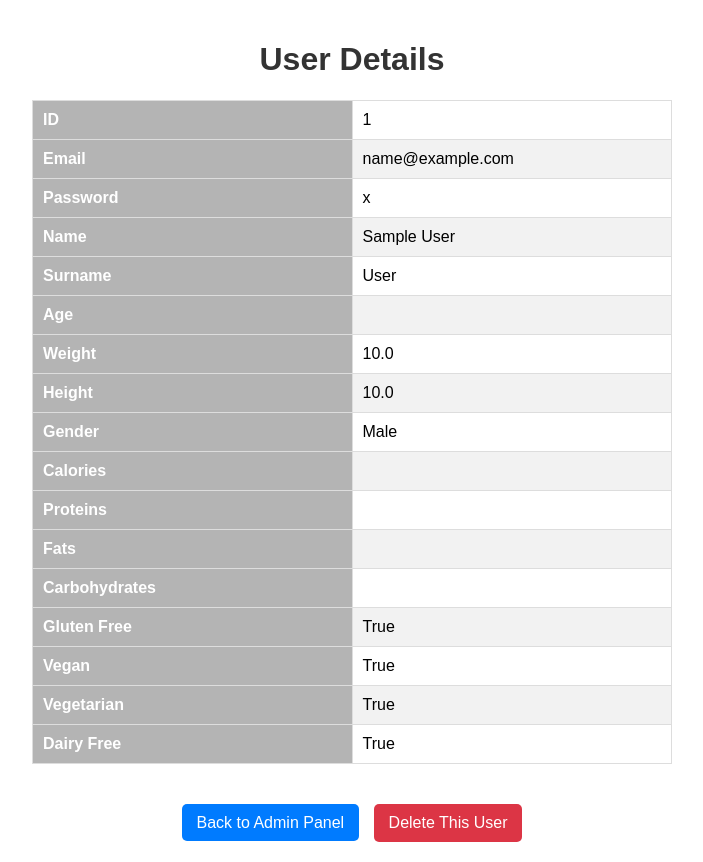
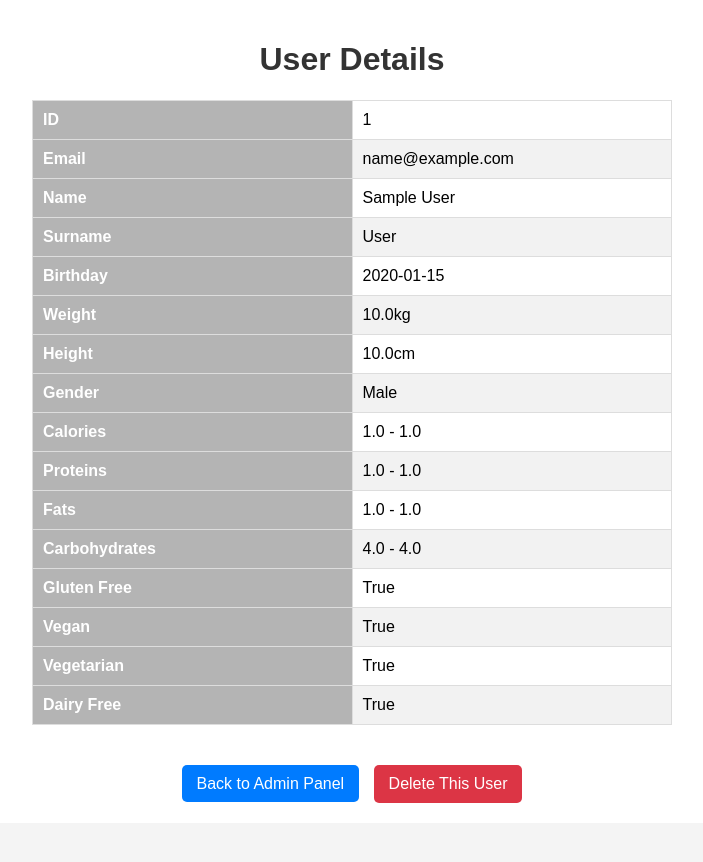
Before and after one commit to kirilsbondars/diet-app, a Flask app: page /user-details/1 in a window 1280 px wide. Shown: the whole page, without its empty margins (288-991 px from the left). After the commit the page ends 803 px from the top, so only its background shows below. Run offline with Flask 3, Linux system fonts and the light colour scheme; a user stored in the database is signed in; tables that the repository leaves empty hold one stand-in row (values such as "Sample post"); some libraries are stand-ins or nearby versions.

Commit message:
user details (admin panel) & nutrition input optional

```diff
--- a/src/templates/menu/user_details.html
+++ b/src/templates/menu/user_details.html
@@ -79,10 +79,6 @@
               <td>{{ user.email }}</td>
           </tr>
           <tr>
-              <th>Password</th>
-              <td>{{ user.password }}</td>
-          </tr>
-          <tr>
               <th>Name</th>
               <td>{{ user.name }}</td>
           </tr>
@@ -91,16 +87,16 @@
               <td>{{ user.surname }}</td>
           </tr>
           <tr>
-              <th>Age</th>
-              <td>{{ user.age }}</td>
+              <th>Birthday</th>
+              <td>{{ user.date_of_birth }}</td>
           </tr>
           <tr>
               <th>Weight</th>
-              <td>{{ user.weight }}</td>
+              <td>{{ user.weight }}kg</td>
           </tr>
           <tr>
               <th>Height</th>
-              <td>{{ user.height }}</td>
+              <td>{{ user.height }}cm</td>
           </tr>
           <tr>
               <th>Gender</th>
@@ -108,19 +104,19 @@
           </tr>
           <tr>
               <th>Calories</th>
-              <td>{{ user.calories }}</td>
+              <td>{{ user.min_calories }} - {{ user.max_calories }}</td>
           </tr>
           <tr>
               <th>Proteins</th>
-              <td>{{ user.proteins }}</td>
+              <td>{{ user.min_proteins }} - {{ user.max_proteins }}</td>
           </tr>
           <tr>
               <th>Fats</th>
-              <td>{{ user.fats }}</td>
+              <td>{{ user.min_fats }} - {{ user.max_fats }}</td>
           </tr>
           <tr>
               <th>Carbohydrates</th>
-              <td>{{ user.carbohydrates }}</td>
+              <td>{{ user.min_carbohydrates }} - {{ user.max_carbohydrates }}</td>
           </tr>
           <tr>
               <th>Gluten Free</th>
```
Also changed, not shown: src/templates/auth/profile.html (+26 -1 lines).
